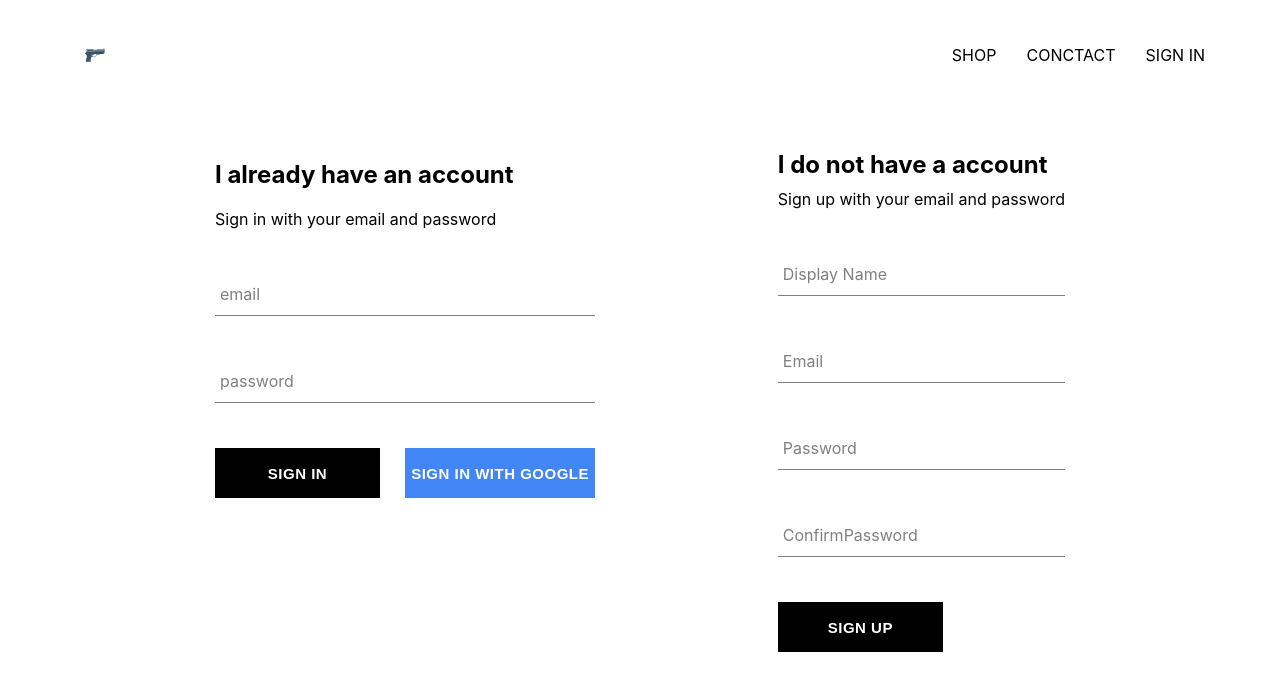
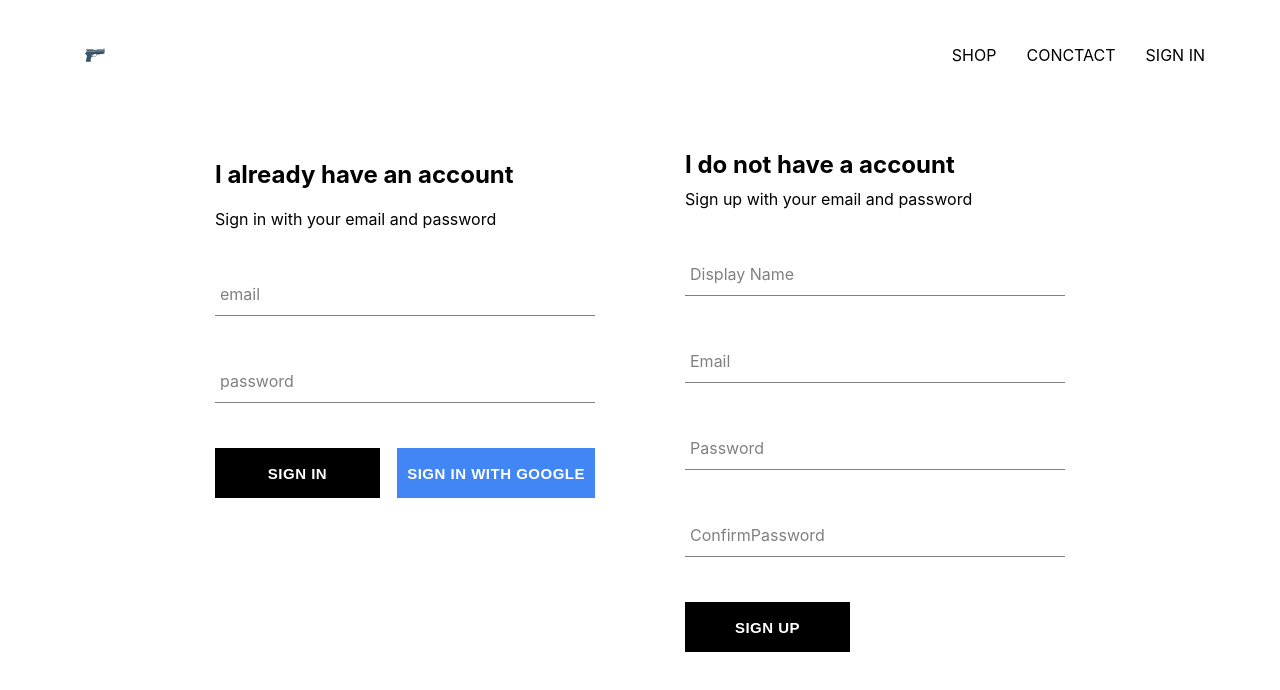
Before and after one commit to ereicba89/react-store, a React (Create React App) app: page /signin in a window 1280 px wide. Shown: the top 690 px of the page. Built offline with nearby package versions, Linux system fonts and the light colour scheme; no server answers.

Commit message:
fix somes issues and add sign in submit method

```diff
--- a/src/components/custom-button/custom-button.component.jsx
+++ b/src/components/custom-button/custom-button.component.jsx
@@ -3,7 +3,7 @@ import React from 'react'
 import './custom-button.styles.scss'
 
 const CustomButton = ({ children, isGoogleSignIn, ...otherProps }) => (
-  <button className={`${isGoogleSignIn ? 'google-sing-in' : ''} custom-button`} {...otherProps}>
+  <button className={`${isGoogleSignIn ? 'google-sign-in' : ''} custom-button`} {...otherProps}>
     {children}
   </button>
 )
--- a/src/components/custom-button/custom-button.styles.scss
+++ b/src/components/custom-button/custom-button.styles.scss
@@ -4,7 +4,8 @@
     height: 50px;
     letter-spacing: 0.5px;
     line-height: 50px;
-    padding: 10 35px 10 35px;
+    padding-left: 10px;
+    padding-right: 10px;
     font-size: 15px;
     background-color: black;
     color: white;
@@ -20,7 +21,7 @@
       border: 1px solid black;
     }
 
-    &.google-sing-in {
+    &.google-sign-in{
       background-color: #4285f4;
       color: white;
 
--- a/src/components/sign-in/sign-in.component.jsx
+++ b/src/components/sign-in/sign-in.component.jsx
@@ -6,7 +6,7 @@ import FormInput from '../form-input/form-input.component'
 
 import CustomButton from '../custom-button/custom-button.component'
 
-import { signInWithGoogle } from '../../firebase/firebase.utils'
+import { auth, signInWithGoogle } from '../../firebase/firebase.utils'
 class SignIn extends React.Component {
   constructor(props) {
     super(props)
@@ -17,8 +17,18 @@ class SignIn extends React.Component {
     }
   }
 
-  handleSubmit = event => {
+  handleSubmit = async event => {
     event.preventDefault()
+
+    const { email, password } = this.state
+
+    try {
+      await auth.signInWithEmailAndPassword(email, password)
+      this.setState({email: '', password: ''})
+    } catch (error) {
+      console.log(error);
+    }
+
     this.setState({ email: '', password: '' })
   }
 
--- a/src/components/sign-up/sign-up.component.jsx
+++ b/src/components/sign-up/sign-up.component.jsx
@@ -2,6 +2,8 @@ import React from 'react'
 
 import FormInput from '../form-input/form-input.component'
 import CustomButton from '../custom-button/custom-button.component'
+
+import './sign-up.styles.scss'
 
 import { auth, createUserProfileDocument } from '../../firebase/firebase.utils'
 
@@ -52,7 +54,7 @@ class SignUp extends React.Component {
     const { displayName, email, password, confirmPassword } = this.state
 
     return (
-      <div className='sing-up'>
+      <div className='sign-up'>
         <h2 className='title'>I do not have a account</h2>
         <span>Sign up with your email and password</span>
         <form className='sign-up-form' onSubmit={this.handleSubmit}>
--- a/src/pages/signin-signup/signin-signup.styles.scss
+++ b/src/pages/signin-signup/signin-signup.styles.scss
@@ -2,5 +2,5 @@
     width: 850px;
     display: flex;
     justify-content: space-between;
-    margin: 30px auto;
+    margin: 15px auto;
 }
```
Also changed, not shown: src/App.js (+4 -4 lines).
